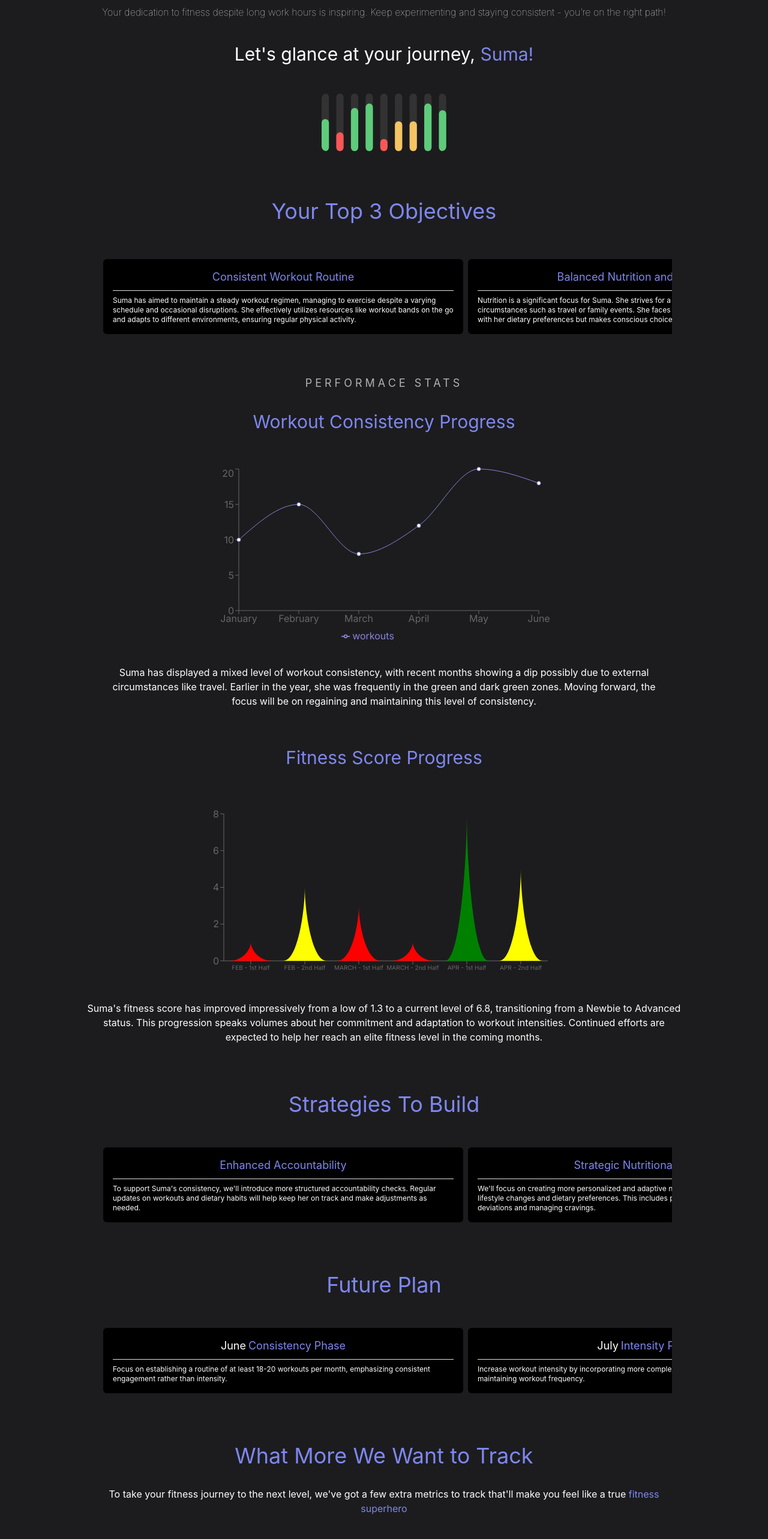
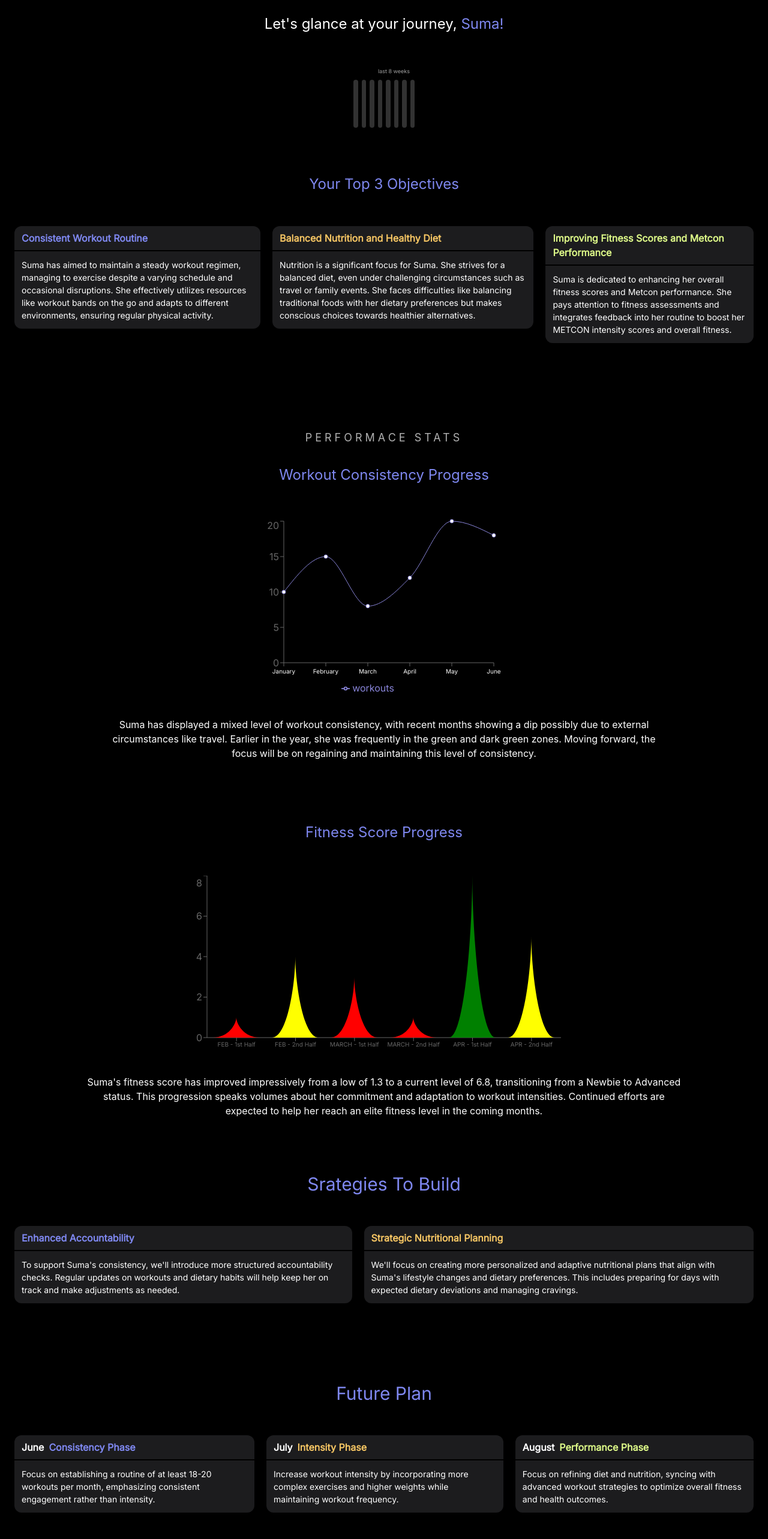
Before and after one commit to on-the-move-life/otm-client, a React (Create React App) app: page /journey-reflection in a window 1280 px wide. Shown: the part 200-2766 px from the top of the page at 60% size. Built offline with nearby package versions, Linux system fonts and the light colour scheme; sample sign-in values are in the browser's storage.

Commit message:
Made the feedback changes

```diff
--- a/src/features/JourneyReflection/FitnessProgress.js
+++ b/src/features/JourneyReflection/FitnessProgress.js
@@ -6,13 +6,13 @@ const FitnessProgress = () => {
   return (
     <div>
       <div className='sm:px-10 px-4 mt-16'>
-      <h1 className='text-[#7E87EF] sm:text-3xl text-xl sm:text-center text-left sm:mt-8 mt-2 font-sf-pro'>Fitness Score Progress</h1>
+      <h1 className='text-[#7E87EF] sm:text-2xl text-[22.33px] sm:text-center text-left sm:mt-8 mt-2 font-sf-pro'>Fitness Score Progress</h1>
       </div>
-      <div className='flex flex-row overflow-x-auto sm:max-w-screen-lg max-w-screen-[400px] mx-auto overflow-hidden px-2 sm:mt-14 mt-10'>
+      <div className='flex flex-row overflow-x-auto hide-scrollbar sm:max-w-screen-lg max-w-screen-[400px] mx-auto overflow-hidden sm:mt-14 mt-10'>
         <FitnessGraph/>
       </div>
       <div>
-      <p className='sm:text-base text-sm sm:text-center text-left sm:px-32 px-8 mt-8 font-sf-pro'>{info.renewalReport.fitnessScore}</p>
+      <p className='sm:text-base text-sm sm:text-center text-left sm:px-32 px-4 mt-8 font-sf-pro'>{info.renewalReport.fitnessScore}</p>
       </div>
     </div>
   )
--- a/src/features/JourneyReflection/FuturePlan.js
+++ b/src/features/JourneyReflection/FuturePlan.js
@@ -1,28 +1,42 @@
-import React from 'react'
+import React, { useMemo } from 'react'
 import info from './info.json'
+
+const FuturePlanSlider = ({month,theme, detail, index}) => {
+  const colors = useMemo(() => ['#7E87EF', '#F5C563', '#DDF988', '#5ECC7B'], []);
+  const headingColor = colors[(index % colors.length)];
+  return(
+      <div className='min-w-[300px] flex flex-col justify-start items-start gap-[2px]'>
+          <div className='w-full bg-[#1c1c1e] px-3 py-2 rounded-t-[12px] flex gap-2'>
+              <h1 className='text-[16px] text-white' style={{fontWeight: 600}}>{month}</h1>
+              <h1 className='text-[16px]' style={{fontWeight: 600, color: headingColor}}>{theme}</h1>
+          </div>
+          <div className='w-full bg-[#1c1c1e] p-3 rounded-b-[12px]'>
+              <p className='text-[14px] text-[#fff]' style={{fontWeight: 500}}>{detail}</p>
+          </div>
+      </div>
+  )
+}
+
+
 const FuturePlan = () => {
     const {futurePlan} = info.renewalReport;
   return (
-    <div>
-        <div className='sm:px-10 px-4 mt-20'>
-        <h1 className='text-[#7E87EF] sm:text-4xl text-2xl sm:text-center text-left font-sf-pro'>Future Plan</h1>
-      </div>
-      <div className='flex flex-row overflow-x-auto sm:max-w-screen-lg max-w-screen-[400px] mx-auto overflow-hidden px-2 sm:mt-12 mt-10'>
-      {futurePlan.map((prod,index)=>{
+
+
+
+<div className="w-full flex flex-col justify-center items-start sm:mt-10 mt-8">
+        <h1 className='sm:text-3xl text-[22.33px] text-[#7e87ef] sm:text-center text-left w-full px-4' style={{ lineHeight: '40px', marginBlock: '10px' }}>Future Plan</h1>
+          <div className='w-full flex flex-row gap-5 overflow-x-scroll hide-scrollbar sm:py-10 py-8 px-4'>
+             {
+               futurePlan?.map((item, index) => {
                   return (
-            <div key={index} className='flex-shrink-0 w-4/5 sm:w-[600px] h-auto p-4 bg-black m-1 rounded-md'>
-                <div className='flex gap-1 justify-center items-center'>
-            <h2 className='text-white sm:text-lg text-sm text-center font-sf-pro'>{prod.month}</h2>
-            <h2 className='text-[#7E87EF] sm:text-lg text-sm text-center font-sf-pro'>{prod.theme}</h2>
-            </div>
-            <hr className="my-2 border-gray-300" />
-            <p className='sm:max-w-xl text-xs font-sf-pro'>{prod.details}</p>
-            </div>
+                   <FuturePlanSlider month={item?.month} theme={item?.theme} detail={item?.details} index={index} key={item?.heading}/>
                      )
                   })
               }
              </div>
        </div>
+
   )
 }
 
--- a/src/features/JourneyReflection/JourneyReflectionPage.js
+++ b/src/features/JourneyReflection/JourneyReflectionPage.js
@@ -6,34 +6,48 @@ import info from './info.json';
 import Objectives from './Objectives';
 import Strategies from './Strategies';
 import Track from './Track';
+import WeeklyWorkoutJourney from './WeeklyWorkoutJourney';
 import WorkoutConsitency from './WorkoutConsitency';
 
 const JourneyReflectionPage = () => {
   const nameParts = info.renewalReport.name.split(' ');
     const firstName = nameParts[0];
   return (
-    <div className='bg-[#1C1C1E] w-full h-auto flex flex-col px-2'>
-     <div className='flex items-center justify-center sm:h-40 h-24'>
-        <img src={process.env.PUBLIC_URL + '/assets/journey-pfp.png'} className='rounded-lg sm:w-20 sm:h-20' alt='header_picture'/>
-     </div>
+    <div className='bg-black w-full h-auto flex flex-col px-2 sm:py-10 py-5'>
      <div className={`sm:px-10 px-4`}>
-        <h1 className='text-[#7E87EF] sm:text-3xl text-xl sm:text-center text-left font-sf-pro'>Your Journey Reflection</h1>
-        <p className='text-[14px] font-thin sm:text-center text-left mt-3 sm:text-base font-sf-pro'>Your dedication to fitness despite long work hours is inspiring. Keep experimenting and staying consistent - you’re on the right path!</p>
+        <h1 className='text-[#7E87EF] sm:text-4xl text-3xl sm:text-center text-left font-sf-pro mt-8 sm:mt-14'>Your Journey Reflection</h1>
+        <p className='text-[14px] font-thin sm:text-center text-left mt-6 sm:text-base font-sf-pro'>Your dedication to fitness despite long work hours is inspiring. Keep experimenting and staying consistent - you’re on the right path!</p>
       </div>
       <div className="sm:px-10 px-4 mt-10">
-       <h1 className="sm:text-center text-left sm:text-3xl text-xl font-sf-pro">Let's glance at your journey, <span className="text-[#7E87EF]">{firstName}!</span></h1>
+       <h1 className="sm:text-center text-left sm:text-2xl text-lg font-sf-pro">Let's glance at your journey, <span className="text-[#7E87EF]">{firstName}!</span></h1>
       </div>
-      <div className="sm:px-10 px-4 mt-12 flex items-center justify-center">
-      <img src={process.env.PUBLIC_URL + '/assets/journey-graph.svg'} className='rounded-lg sm:w-52 w-30 sm:h-auto' alt='graph'/>
+    <div className='flex flex-col space-y-10'>
+      <section className="sm:px-10 px-4 mt-12 flex items-center justify-center">
+      <WeeklyWorkoutJourney/>
+      </section>
+       <section>
+          <Objectives/>
+       </section>
+       <section>
+          <WorkoutConsitency/>
+       </section>
+       <section>
+          <FitnessProgress/>
+       </section>
+       <section>
+          <Strategies/>
+       </section>
+       <section>
+          <FuturePlan/>
+       </section>
+       <section>
+          <Track/>
+       </section>
+       <section>
+          <Conclusion/>
+       </section>
       </div>
-       <Objectives/>
-       <WorkoutConsitency/>
-       <FitnessProgress/>
-       <Strategies/>
-       <FuturePlan/>
-       <Track/>
-       <Conclusion/>
-  </div>
+    </div>
 
   )
 }
--- a/src/features/JourneyReflection/Objectives.js
+++ b/src/features/JourneyReflection/Objectives.js
@@ -1,25 +1,38 @@
-import React from 'react'
+import React, { useMemo } from 'react'
 import info from './info.json';
+
+
+const ObjectiveSlider = ({heading, detail, index}) => {
+  const colors = useMemo(() => ['#7E87EF', '#F5C563', '#DDF988', '#5ECC7B'], []);
+  const headingColor = colors[(index % colors.length)];
+  return(
+      <div className='min-w-[300px] flex flex-col justify-start items-start gap-[2px]'>
+          <div className='w-full bg-[#1c1c1e] px-3 py-2 rounded-t-[12px]'>
+              <h1 className='text-[16px]' style={{fontWeight: 600, color: headingColor}}>{heading}</h1>
+          </div>
+          <div className='w-full bg-[#1c1c1e] p-3 rounded-b-[12px]'>
+              <p className='text-[14px] text-[#fff]' style={{fontWeight: 500}}>{detail}</p>
+          </div>
+      </div>
+  )
+}
 
 const Objectives = () => {
     const { objectives } = info.renewalReport;
   return (
     <div>
-        <div className='sm:px-10 px-4 mt-20'>
-        <h1 className='text-[#7E87EF] sm:text-4xl text-2xl sm:text-center text-left font-sf-pro'>Your Top 3 Objectives</h1>
-      </div>
-      <div className='flex flex-row overflow-x-auto sm:max-w-screen-lg max-w-screen-[400px] mx-auto overflow-hidden px-2 sm:mt-14 mt-10'>
-      {objectives.map((prod,index)=>{
-          return (
-            <div key={index} className='flex-shrink-0 w-4/5 sm:w-[600px] h-auto p-4 bg-black m-1 rounded-md'>
-            <h2 className='text-[#7E87EF] sm:text-lg text-sm text-center font-sf-pro'>{prod.heading}</h2>
-            <hr className="my-2 border-gray-300" />
-            <p className='sm:max-w-xl text-xs font-sf-pro'>{prod.details}</p>
-            </div>
-          )
-        })
-        }
-      </div>
+      <div className="w-full flex flex-col justify-center items-start sm:mt-10 mt-4">
+        <h1 className='sm:text-2xl text-[22.33px] text-[#7e87ef] sm:text-center text-left w-full px-4' style={{ lineHeight: '40px', marginBlock: '10px' }}>Your Top 3 Objectives</h1>
+          <div className='w-full flex flex-row gap-5 overflow-x-scroll hide-scrollbar sm:py-10 py-8 px-4'>
+             {
+               objectives?.map((item, index) => {
+                  return (
+                   <ObjectiveSlider heading={item?.heading} detail={item?.details} index={index} key={item?.heading}/>
+                     )
+                  })
+              }
+             </div>
+       </div>
     </div>
   )
 }
--- a/src/features/JourneyReflection/Strategies.js
+++ b/src/features/JourneyReflection/Strategies.js
@@ -1,24 +1,38 @@
-import React from 'react'
+import React, { useMemo } from 'react'
 import info from './info.json'
+
+const StrategiesSlider = ({heading, detail, index}) => {
+  const colors = useMemo(() => ['#7E87EF', '#F5C563', '#DDF988', '#5ECC7B'], []);
+  const headingColor = colors[(index % colors.length)];
+  return(
+      <div className='min-w-[300px] flex flex-col justify-start items-start gap-[2px]'>
+          <div className='w-full bg-[#1c1c1e] px-3 py-2 rounded-t-[12px]'>
+              <h1 className='text-[16px]' style={{fontWeight: 600, color: headingColor}}>{heading}</h1>
+          </div>
+          <div className='w-full bg-[#1c1c1e] p-3 rounded-b-[12px]'>
+              <p className='text-[14px] text-[#fff]' style={{fontWeight: 500}}>{detail}</p>
+          </div>
+      </div>
+  )
+}
+
+
 const Strategies = () => {
     const {futureStrategies} = info.renewalReport;
   return (
     <div>
-        <div className='sm:px-10 px-4 mt-20'>
-        <h1 className='text-[#7E87EF] sm:text-4xl text-2xl sm:text-center text-left font-sf-pro'>Strategies To Build</h1>
-      </div>
-      <div className='flex flex-row overflow-x-auto sm:max-w-screen-lg max-w-screen-[400px] mx-auto overflow-hidden px-2 sm:mt-12 mt-10'>
-      {futureStrategies.map((prod,index)=>{
-          return (
-            <div key={index} className='flex-shrink-0 w-4/5 sm:w-[600px] h-auto p-4 bg-black m-1 rounded-md'>
-            <h2 className='text-[#7E87EF] sm:text-lg text-sm text-center font-sf-pro'>{prod.heading}</h2>
-            <hr className="my-2 border-gray-300" />
-            <p className='sm:max-w-xl text-xs font-sf-pro'>{prod.details}</p>
-            </div>
-          )
-        })
-        }
-      </div>
+        <div className="w-full flex flex-col justify-center items-start sm:mt-10 mt-8">
+        <h1 className='sm:text-3xl text-[22.33px] text-[#7e87ef] sm:text-center text-left w-full px-4' style={{ lineHeight: '40px', marginBlock: '10px' }}>Srategies To Build</h1>
+          <div className='w-full flex flex-row gap-5 overflow-x-scroll hide-scrollbar sm:py-10 py-8 px-4'>
+             {
+               futureStrategies?.map((item, index) => {
+                  return (
+                   <StrategiesSlider heading={item?.heading} detail={item?.details} index={index} key={item?.heading}/>
+                     )
+                  })
+              }
+             </div>
+       </div>
     </div>
   )
 }
--- a/src/features/JourneyReflection/Track.js
+++ b/src/features/JourneyReflection/Track.js
@@ -1,25 +1,40 @@
-import React from 'react'
+import React, { useMemo } from 'react'
 import info from './info.json';
+
+const TrackSlider = ({heading, detail, index}) => {
+  const colors = useMemo(() => ['#7E87EF', '#F5C563', '#DDF988', '#5ECC7B'], []);
+  const headingColor = colors[(index % colors.length)];
+  return(
+      <div className='min-w-[300px] flex flex-col justify-start items-start gap-[2px]'>
+          <div className='w-full bg-[#1c1c1e] px-3 py-2 rounded-t-[12px]'>
+              <h1 className='text-[16px]' style={{fontWeight: 600, color: headingColor}}>{heading}</h1>
+          </div>
+          <div className='w-full bg-[#1c1c1e] p-3 rounded-b-[12px]'>
+              <p className='text-[14px] text-[#fff]' style={{fontWeight: 500}}>{detail}</p>
+          </div>
+      </div>
+  )
+}
+
 const Track = () => {
     const {futureStrategies} = info.renewalReport;
   return (
     <div>
-      <div className='sm:px-10 px-2 mt-20'>
-        <h1 className='text-[#7E87EF] sm:text-4xl text-[22px] sm:text-center text-left font-sf-pro'>What More We Want to Track</h1>
+      <div className='sm:px-10 px-2 sm:mt-10 mt-8'>
+        <h1 className='text-[#7E87EF] sm:text-2xl text-[22.33px] sm:text-center text-left font-sf-pro'>What More We Want to Track</h1>
         <p className='text-white sm:text-base text-sm sm:text-center text-left sm:px-32 mt-8 font-sf-pro'>To take your fitness journey to the next level, we've got a few extra metrics to track that'll make you feel like a true <span className='text-[#7E87EF]'>fitness superhero</span></p>
       </div>
-      <div className='flex flex-row overflow-x-auto sm:max-w-screen-lg max-w-screen-[400px] mx-auto overflow-hidden px-2 sm:mt-12 mt-10'>
-      {futureStrategies.map((prod,index)=>{
-          return (
-            <div key={index} className='flex-shrink-0 w-4/5 sm:w-[600px] h-auto p-4 bg-black m-1 rounded-md'>
-            <h2 className='text-[#7E87EF] sm:text-lg text-sm text-center font-sf-pro'>{prod.heading}</h2>
-            <hr className="my-2 border-gray-300" />
-            <p className='sm:max-w-xl text-xs font-sf-pro'>{prod.details}</p>
-            </div>
-          )
-        })
-        }
-      </div>
+      <div className="w-full flex flex-col justify-center items-start" >
+          <div className='w-full flex flex-row gap-5 overflow-x-scroll hide-scrollbar sm:py-10 py-8 px-4'>
+             {
+               futureStrategies?.map((item, index) => {
+                  return (
+                   <TrackSlider heading={item?.heading} detail={item?.details} index={index} key={item?.heading}/>
+                     )
+                  })
+              }
+             </div>
+       </div>
     </div>
   )
 }
--- /dev/null
+++ b/src/features/JourneyReflection/WeeklyWorkoutJourney.js
@@ -0,0 +1,68 @@
+import React, { useEffect, useState } from 'react'
+
+const WeeklyWorkoutJourney = ({lastEightWeeksWorkout = [], suggestedWorkoutPerWeek = 4 }) => {
+
+    const Bar = ({ progress }) => {
+        const [basicgreen, intermediategreen, advancedgreen, red, yellow, gray] = ['#119832', '#29C344', '#7FE08A', '#FA5757', '#F5C563', '#323232'] // colors of the bar
+        const [height, setHeight] = useState(0);
+        const [color, setColor] = useState(gray);
+
+        useEffect(() => {
+            if (progress >= suggestedWorkoutPerWeek && suggestedWorkoutPerWeek !== 0) {
+                // if workout per week is >= 4 the bar is filled completely
+                setHeight(prev => String(47));
+            }
+            else {
+                // if the workout < 4 then the bar is filled accordingly (out of <suggestedWorkoutPerWeek> scale)
+                const calculatedHeight = (progress / suggestedWorkoutPerWeek) * 47;
+                setHeight(prev => calculatedHeight.toString());
+            }
+            if (progress >= 3 * suggestedWorkoutPerWeek) {
+                setColor(prev => advancedgreen);
+            }
+            else if (progress >= 2 * suggestedWorkoutPerWeek) {
+                setColor(prev => intermediategreen);
+            }
+            else if (progress >= suggestedWorkoutPerWeek) {
+                setColor(prev => basicgreen);
+            }
+            else if (progress >= suggestedWorkoutPerWeek / 2 && progress < suggestedWorkoutPerWeek) {
+                setColor(prev => yellow);
+            }
+            else {
+                setColor(prev => red);
+            }
+        }, [progress, color, height, basicgreen, intermediategreen, advancedgreen, red, yellow, gray])
+
+        const barStyles = {
+            height: `${height}px`,
+            backgroundColor: color,
+            '--calculated-height': `${height}px`,
+        };
+
+        return (
+            <div className='sm:h-[80px] sm:w-[70px] h-[60px] w-[50px] rounded-xl bg-[#323232]'>
+                <div className='w-full h-full bg-transparent flex flex-col justify-end items-center'>
+                    <div style={barStyles} className='w-full rounded-xl barStyle'></div>
+                </div>
+            </div>
+        )
+    }
+  return (
+    <div>
+        <p className='text-gray-500 text-[9px] m-2 sm:mb-6 mb-4 text-right'>last 8 weeks</p>
+        {lastEightWeeksWorkout ? <div className='wwc-chart-container flex flex-row justify-center items-center gap-[6px]'>
+                    {
+                            [...Array(8).keys()]?.map((item, index) => {
+                                const progressCount = lastEightWeeksWorkout[index] !== undefined ? lastEightWeeksWorkout[index]?.count : 0
+                                return (
+                                    <Bar progress={progressCount} key={Math.random() * 1000} />
+                                )
+                            })
+                    }
+                </div> : <div className='wwc-score wwc-chart-container flex flex-row justify-center items-center gap-[6px]'>-</div>}
+    </div>
+  )
+}
+
+export default WeeklyWorkoutJourney
--- a/src/features/JourneyReflection/WorkoutConsitency.js
+++ b/src/features/JourneyReflection/WorkoutConsitency.js
@@ -6,13 +6,13 @@ const WorkoutConsitency = () => {
     <div>
         <div className='sm:px-10 px-4 mt-16'>
       <h2 className='text-[#B1B1B1] sm:text-center text-left sm:text-lg text-xs tracking-[5px] font-sf-pro'>PERFORMACE STATS</h2>
-      <h1 className='text-[#7E87EF] sm:text-3xl text-xl sm:text-center text-left sm:mt-8 mt-2 font-sf-pro'>Workout Consistency Progress</h1>
+      <h1 className='text-[#7E87EF] sm:text-2xl text-[22.33px] sm:text-center text-left sm:mt-8 mt-2 font-sf-pro'>Workout Consistency Progress</h1>
       </div>
-      <div className='flex flex-row overflow-x-auto sm:max-w-screen-lg max-w-screen-[400px] mx-auto overflow-hidden px-2 sm:mt-14 mt-10'>
+      <div className='flex flex-row overflow-x-auto sm:max-w-screen-lg max-w-screen-[400px] mx-auto overflow-hidden px-2 sm:mt-14 mt-10 hide-scrollbar'>
         <WorkoutGraph/>
       </div>
       <div className='sm:px-10 mt-8'>
-        <p className='sm:text-base text-sm sm:text-center text-left sm:px-32 px-8 font-sf-pro'>{info.renewalReport.workoutConsistencySummary}</p>
+        <p className='sm:text-base text-sm sm:text-center text-left sm:px-32 px-4 font-sf-pro'>{info.renewalReport.workoutConsistencySummary}</p>
       </div>
     </div>
   )
--- a/src/features/JourneyReflection/graphs/FitnessGraph.js
+++ b/src/features/JourneyReflection/graphs/FitnessGraph.js
@@ -39,13 +39,13 @@ const FitnessGraph = () => {
     //return <path d={path} stroke="none" fill={fill} />;
   //};
   return (
-    <div className='flex items-center justify-center flex-shrink-0 w-full sm:w-[900px] h-auto sm:ml-0 ml-24'>
+    <div className='flex items-center justify-center flex-shrink-0 w-[600px] sm:w-[900px] h-auto sm:ml-0 ml-[22.5px]'>
       <div className=''>
       <ComposedChart
         width={650}
         height={300}
         data={data}
-        margin={{ top: 20, right: 30, left: 20, bottom: 5 }}
+        margin={{ top: 0, right: 0, left: 0, bottom: 0 }}
       >
         <XAxis dataKey="month" tick={{ fontSize: 10 }} />
         <YAxis />
--- a/src/features/JourneyReflection/graphs/WorkoutGraph.js
+++ b/src/features/JourneyReflection/graphs/WorkoutGraph.js
@@ -11,12 +11,17 @@ const WorkoutGraph = () => {
     { month: 'June', workouts: 18 },
   ];
 
+  const CustomTick = ({ x, y, payload }) => (
+    <text x={x} y={y} dy={10} textAnchor="middle" fill="#ffffff" className="text-[10px]">
+      {payload.value}
+    </text>
+  );
 
   return (
-    <div className='flex items-center justify-center flex-shrink-0 w-full sm:w-[900px] h-auto sm:ml-0 ml-24'>
+    <div className='flex items-center justify-center flex-shrink-0 w-[300px] sm:w-[900px] h-auto sm:ml-0 ml-4'>
       <div>
       <LineChart
-        width={600}
+        width={450}
         height={300}
         data={data}
         margin={{
@@ -26,7 +31,7 @@ const WorkoutGraph = () => {
           bottom: 5,
         }}
       >
-        <XAxis dataKey="month" />
+        <XAxis dataKey="month" tick={<CustomTick />} />
         <YAxis />
         <Legend />
         <Line type="monotone" dataKey="workouts" stroke="#8884d8" />
--- a/src/features/Questionnaire/FitnessScoreScreen.js
+++ b/src/features/Questionnaire/FitnessScoreScreen.js
@@ -59,6 +59,7 @@ function FitnessScorePage() {
                 }, 1000)
             })
     }
+
     useEffect(() => {
         try {
             const user = JSON.parse(localStorage.getItem('user'));
--- a/src/index.css
+++ b/src/index.css
@@ -748,3 +748,11 @@ button:active {
 .custom-textarea::placeholder {
   color: #565656;
 }
+
+.hide-scrollbar::-webkit-scrollbar {
+  display: none;
+}
+.hide-scrollbar {
+  -ms-overflow-style: none;  /* IE and Edge */
+  scrollbar-width: none;  /* Firefox */
+}
```
Lines whose indentation alone changed are shown as unchanged.
